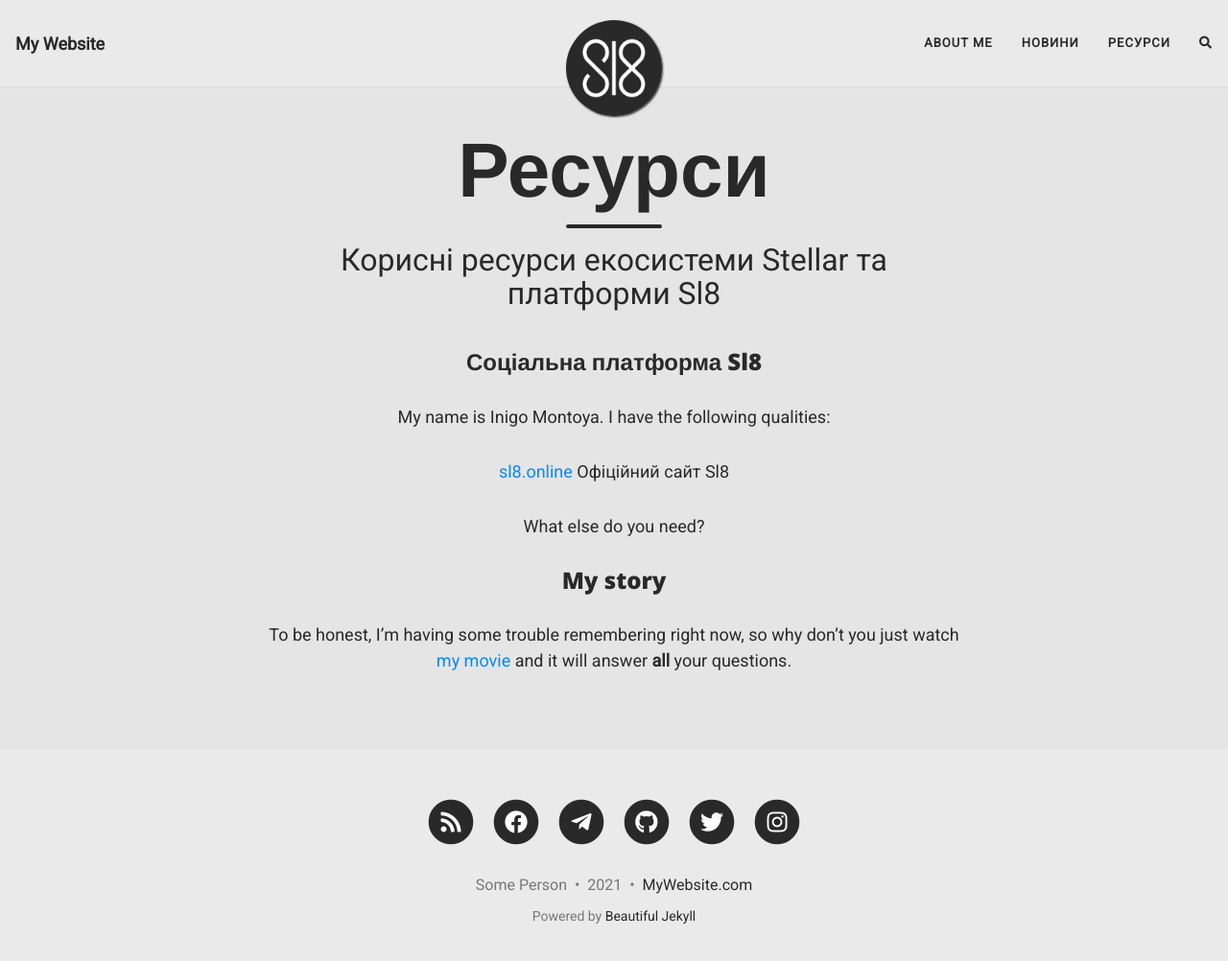
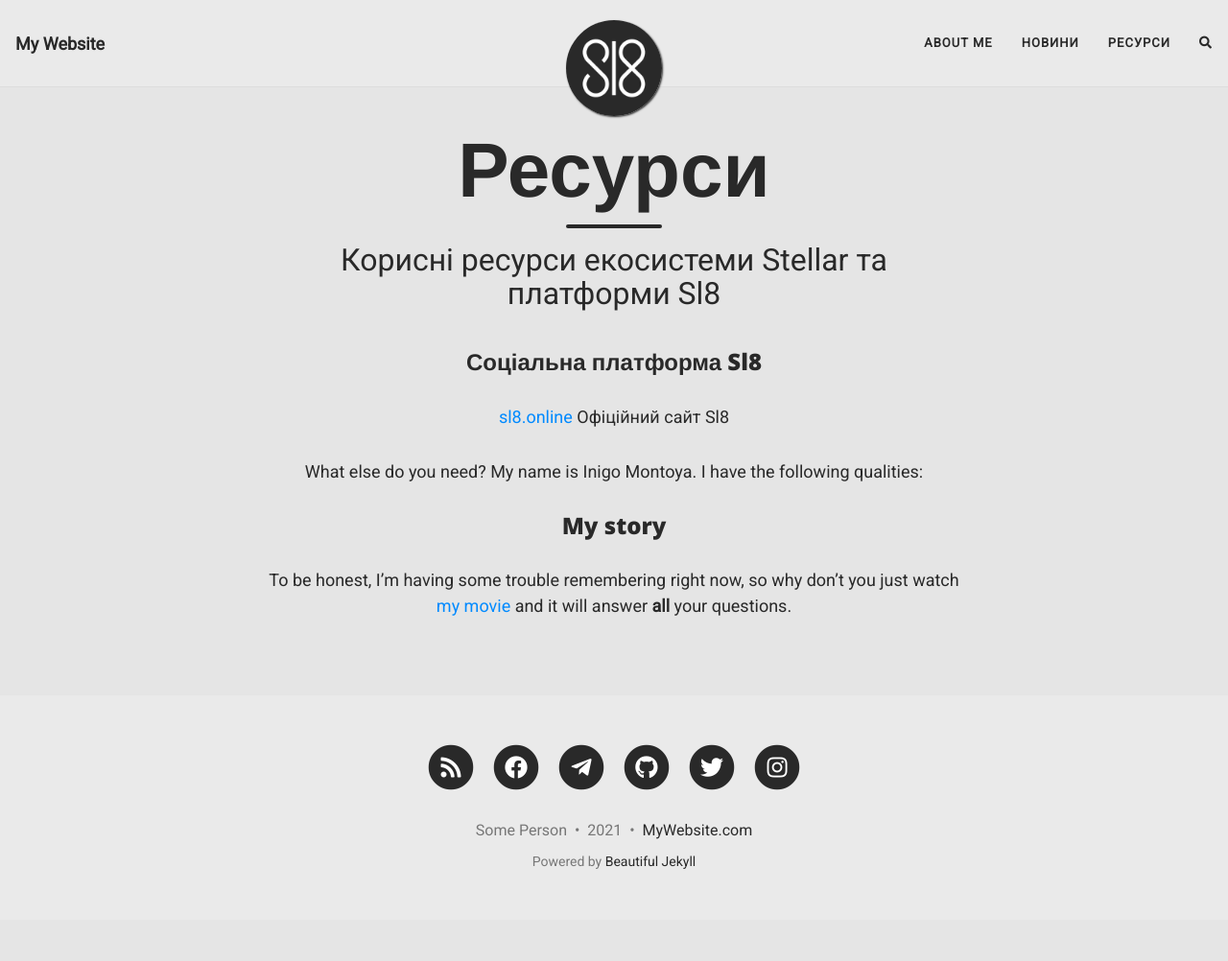
Before and after one commit to UncleJammer/unclejammer.github.io, a Jekyll site: the page built from resources.md, in a window 1280 px wide and 1016 px high. Shown: the top 1002 px of the window at 96% size. Built offline with Jekyll 4.4.1, drawn with Linux system fonts in a browser that asks for light colours; nearby versions of some CDN libraries; comment, search, counter and statistics services are not loaded.

```diff
--- a/resources.md
+++ b/resources.md
@@ -7,12 +7,11 @@ subtitle: Корисні ресурси екосистеми Stellar та пла
 
 ### Соціальна платформа Sl8
 
-My name is Inigo Montoya. I have the following qualities:
-
 [sl8.online](https://sl8.online/)
 Офіційний сайт Sl8
 
 What else do you need?
+My name is Inigo Montoya. I have the following qualities:
 
 ### My story
 
```
